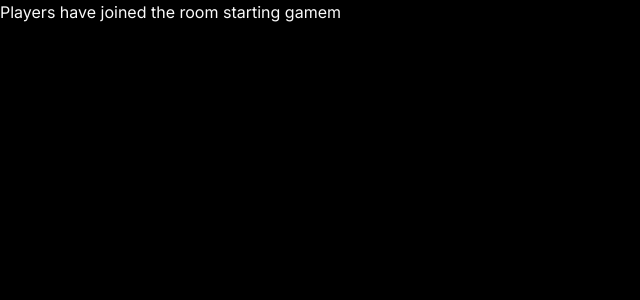
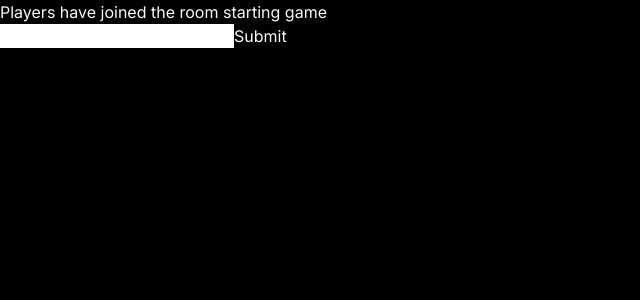
Before and after one commit to Minaamahmad/game, a Next.js app: page /GameArea/StartGame in a window 1280 px wide. Shown: the top 300 px of the page, without its empty margins (0-640 px from the left). Built offline with nearby package versions, Linux system fonts and the light colour scheme; no server answers.

Commit message:
feat: update player turn logic and fix UI elements in Startgame component

```diff
--- a/app/GameArea/StartGame/page.jsx
+++ b/app/GameArea/StartGame/page.jsx
@@ -1,4 +1,7 @@
+"use client";
+
 import React, { useState } from 'react'
+
  import { useSocket } from "@/Context/contextapi.js";
 
 const Startgame = () => {
@@ -10,19 +13,16 @@ const playerTurn=()=>{
 
   socket.emit("turn",turn,(res)=>{
 if (res.success) {
-        setError("")
         setTurn("")
-      } else {
-        setError(res.message || "Invalid move")
-      }
+      } else return
   })
 }
   return (
     <div>
-    <h1> Players have joined the room starting gamem</h1>
+    <h1> Players have joined the room starting game</h1>
 
-    <input type="text" value={turn}  onChange={(e)=>setTurn(e.target.value)}/>
-<button onClick={playerTurn}></button>
+    <input className='bg-white ' type="text"  value={turn}  onChange={(e)=>setTurn(e.target.value)}/>
+<button onClick={playerTurn}>Submit</button>
     <p></p>
     </div>
   )
--- a/server.js
+++ b/server.js
@@ -68,10 +68,12 @@ app.prepare().then(() => {
         : `${updatedCount}/${max_players} players in room`,
   });
 
-  socket.emit("turn",{
-    message:`  `
-  })
 });
+socket.on("turn",(turn,callback)=>{
+  callback({success:true})
+  console.log(`player has used his ${turn}`)
+
+})
 
     socket.on("disconnect", () => {
       console.log(" disconnected:", socket.id);
```
